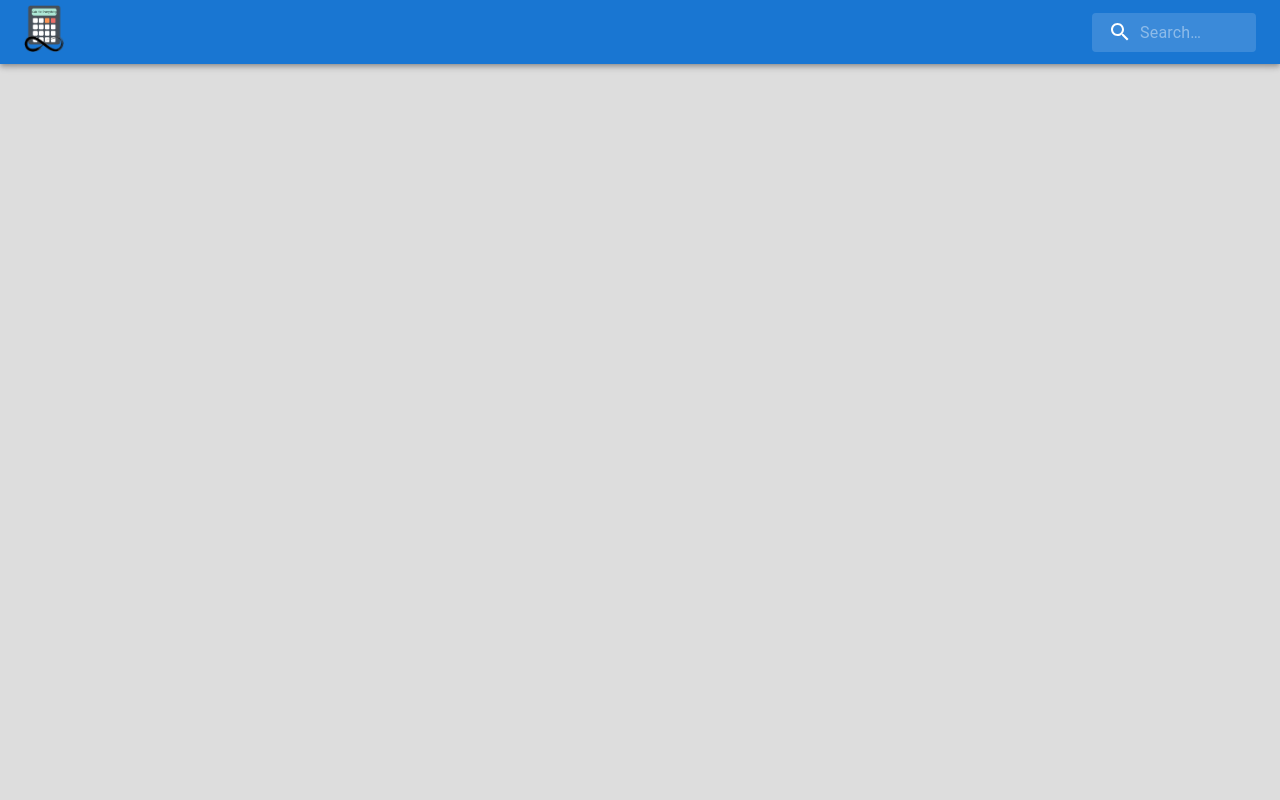
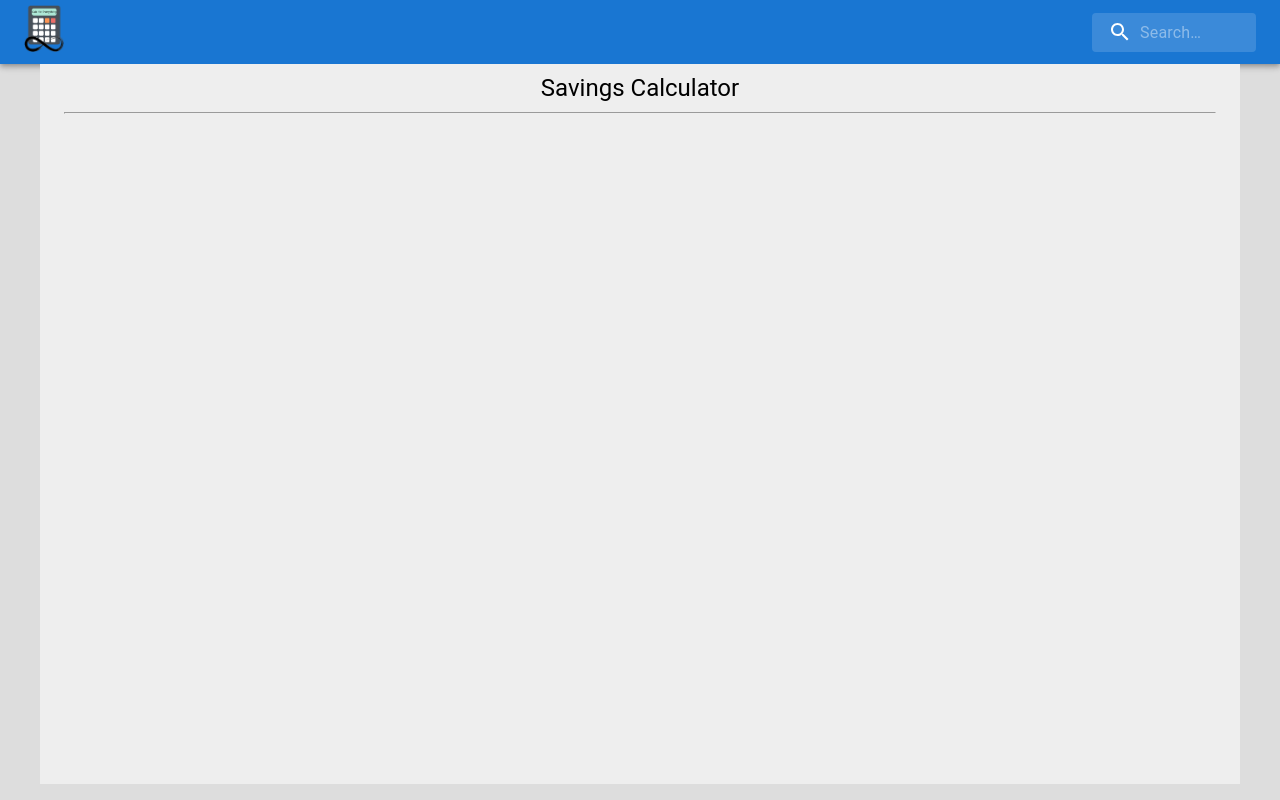
Before and after one commit to SarthakKeshari/calc_for_everything, a React (Create React App) app in the folder calculators/: page /savingscalc in a window 1280 px wide. Before the commit this address had no page. Built offline with nearby package versions, Linux system fonts and the light colour scheme.

Commit message:
Added folders for contribution

```diff
--- a/calculators/src/App.js
+++ b/calculators/src/App.js
@@ -40,6 +40,7 @@ import MainOROperator from './computer_science/or_operator/MainOROperator';
 import MainLoanRepaymentCalc from './finance/loan_repayment_calc/MainLoanRepaymentCalc';
 import MainDecToHexAndHexToDec from './computer_science/decToHexAndHexToDec/MainDecToHexAndHexToDec';
 import MainHexToOctAndOctToHex from './computer_science/hexToOctAndOctToHex/MainHexToOctAndOctToHex';
+import MainSavingsCalc from './finance/savings_calc/MainSavingsCalc';
 
 function App() {
   return (
@@ -86,6 +87,7 @@ function App() {
             <Route path="fdmaturitycalc" element={<MainFDMaturityCalc />} />
             <Route path="rdmaturitycalc" element={<MainRDMaturityCalc />} />
             <Route path="loanrepaymentcalc" element={<MainLoanRepaymentCalc />} />
+            <Route path="savingscalc" element={<MainSavingsCalc />} />
             {/* Health */}
             <Route path="bmi" element={<MainBMI />} />
             <Route path="bmr" element={<MainBMR />} />
--- a/calculators/src/Home.js
+++ b/calculators/src/Home.js
@@ -53,6 +53,7 @@ export default function Home() {
             <HomeGridItem calcName="FD Maturity Calculator" path="/fdmaturitycalc"/>
             <HomeGridItem calcName="RD Maturity Calculator" path="/rdmaturitycalc"/>
             <HomeGridItem calcName="Loan Repayment Calculator" path="/loanrepaymentcalc"/>
+            <HomeGridItem calcName="Savings Calculator" path="/savingscalc"/>
         </Grid>
         <br/>
         <Typography pt={1} variant='h5'>Health</Typography>
--- /dev/null
+++ b/calculators/src/finance/savings_calc/MainSavingsCalc.js
@@ -0,0 +1,14 @@
+import React from 'react';
+import { Container, Typography } from '@mui/material';
+
+function MainSavingsCalc(){
+    return(
+        <Container maxWidth="lg" sx={{ bgcolor: '#eeeeee', minHeight: '90vh', paddingY:"10" }}>
+            <Typography pt={1} variant='h5' sx = {{textAlign: "center"}}>Savings Calculator</Typography>
+            <hr/>
+            <br/>
+        </Container>
+    )
+}
+
+export default MainSavingsCalc;
```
